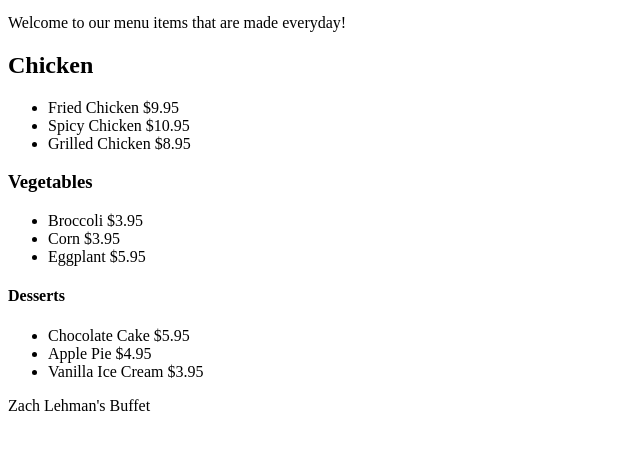
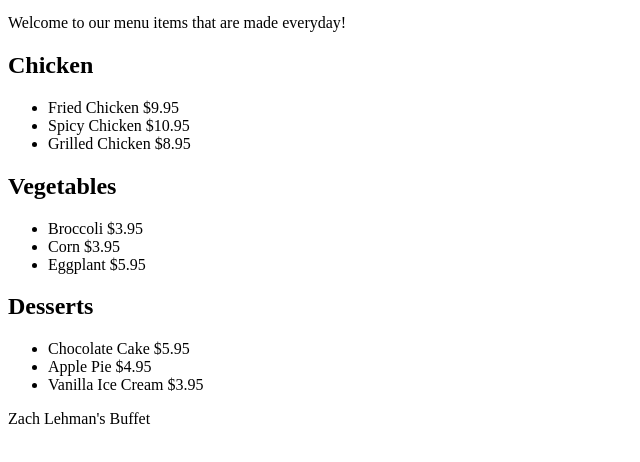
Before and after one commit to zachlehman99/Lehman-Buffet, a plain HTML site: page index/menu.html in a window 1280 px wide. Shown: the part 154-616 px from the top of the page, without its empty margins (0-640 px from the left). Drawn offline with Linux system fonts and the light colour scheme.

Commit message:
Zane's Heading

```diff
--- a/index/menu.html
+++ b/index/menu.html
@@ -31,7 +31,7 @@
    <li> Grilled Chicken $8.95 </li>
 </ul>
 
-   <h3> Vegetables </h3>
+   <h2> Vegetables </h2>
 
 <ul>
    <li> Broccoli $3.95 </li>
@@ -39,7 +39,7 @@
    <li> Eggplant $5.95 </li>
 </ul>
 
-   <h4> Desserts </h4>
+   <h2> Desserts </h2>
 
 <ul>
    <li> Chocolate Cake $5.95 </li>
```
